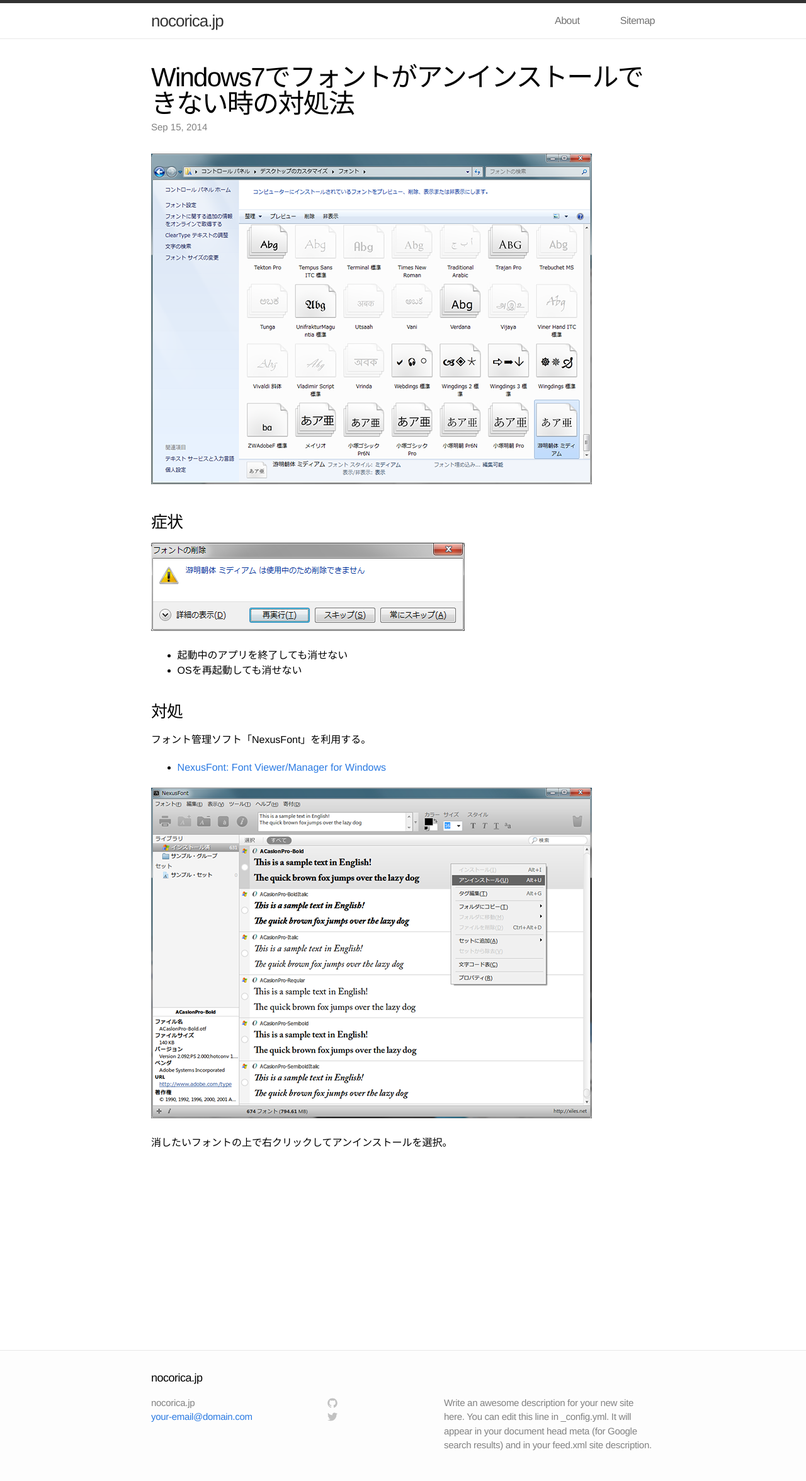
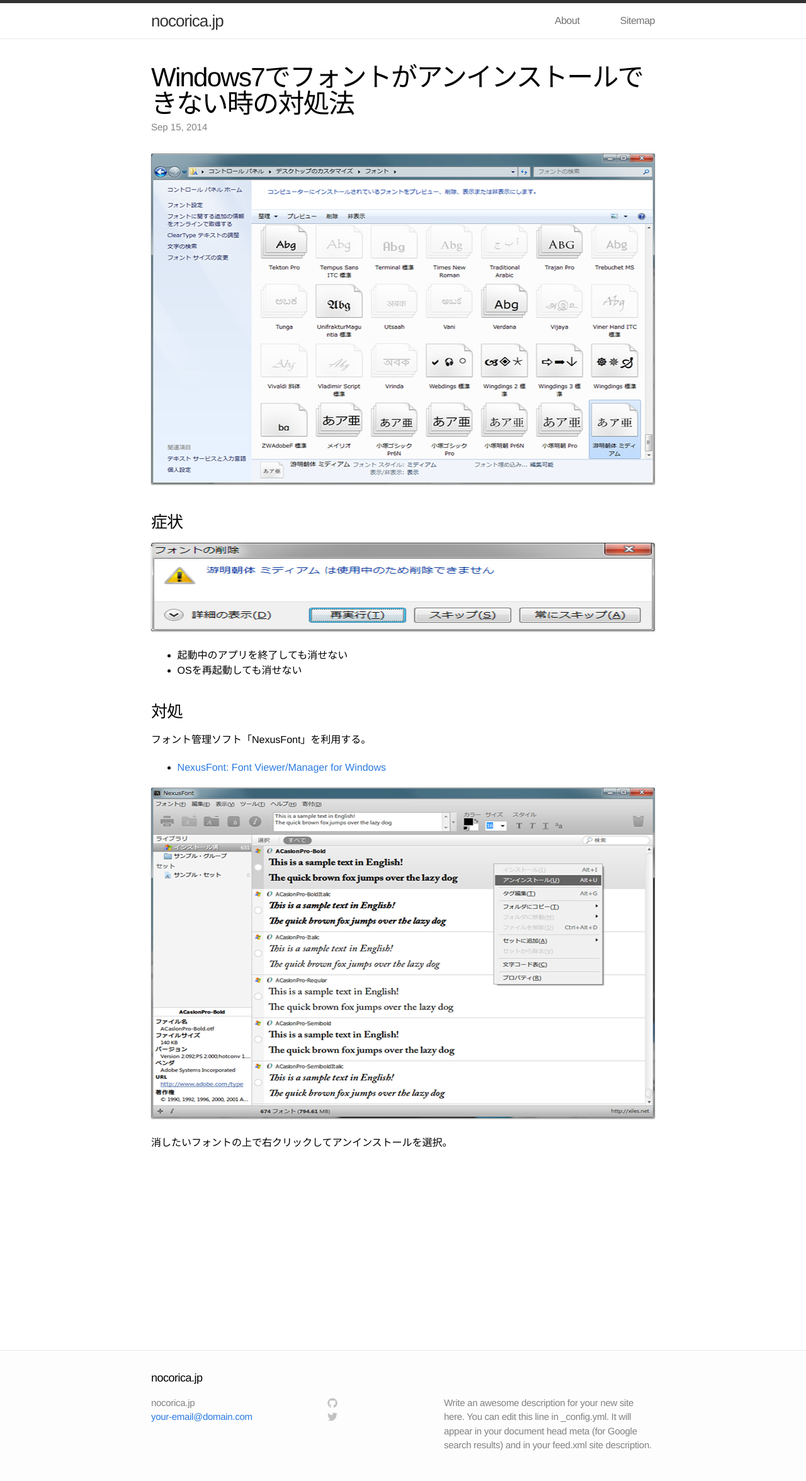
Before and after one commit to syon/nocorica, a Jekyll site: the page built from _posts/2014-09-15-windows7-font-uninstall.md, in a window 1280 px wide. Shown: the whole page at 63% size. Built offline with Jekyll 4.4.1, drawn with Linux system fonts in a browser that asks for light colours.

Commit message:
adjust for iPhone

```diff
--- a/css/main.css
+++ b/css/main.css
@@ -413,4 +413,7 @@
 
 .post-content img {
   max-width: 800px;
+  width: 100%;
+  border-radius: 2px;
+  box-shadow: 0 1px 2px #aaa;
 }
```
